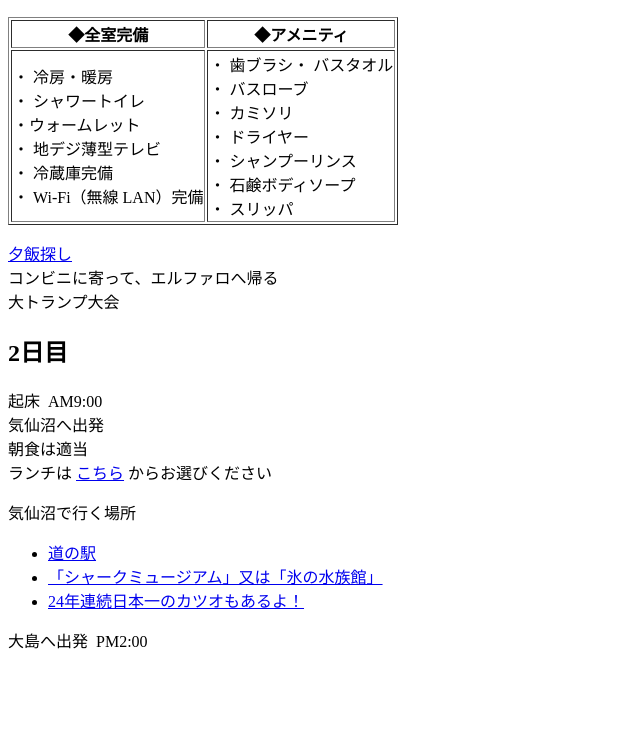
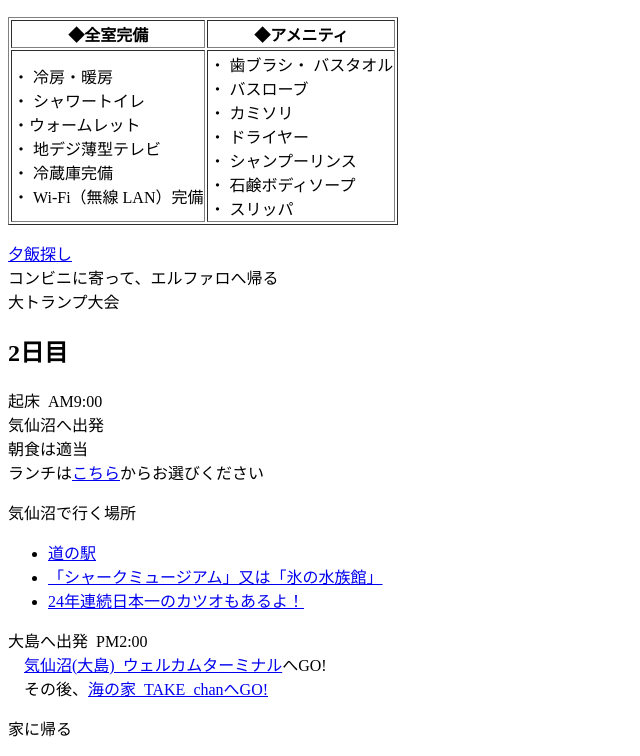
Before and after one commit to CoqkMasa/natunoryoko, a plain HTML site: page index.html in a window 1280 px wide. Shown: the part 849-1605 px from the top of the page, without its empty margins (0-640 px from the left). Before the commit the page ends 1517 px from the top, so only its background shows below. Drawn offline with Linux system fonts and the light colour scheme.

Commit message:
Add files via upload

```diff
--- a/index.html
+++ b/index.html
@@ -52,9 +52,7 @@
   起床&ensp;AM9:00<br>
   気仙沼へ出発<br>
   朝食は適当<br>
-  ランチは
-  <a href="https://kesennuma-kanko.jp/seafoodbowl2021/">こちら</a>
-  からお選びください
+  ランチは<a href="https://kesennuma-kanko.jp/seafoodbowl2021/">こちら</a>からお選びください
 </p>
 <p>
   気仙沼で行く場所
@@ -65,7 +63,12 @@
   </ul>
 </p>
 <p>
-  大島へ出発&ensp;PM2:00
+  大島へ出発&ensp;PM2:00<br>
+   &emsp;<a href="https://oshima-welcome.jp">気仙沼(大島)&ensp;ウェルカムターミナル</a>へGO!<br>
+   &emsp;その後、<a href="http://www.oshima-kanko.jp/eat/take.html">海の家&ensp;TAKE&ensp;chanへGO!</a>
+</p>
+<p>
+  家に帰る
 </p>
 
 
```
